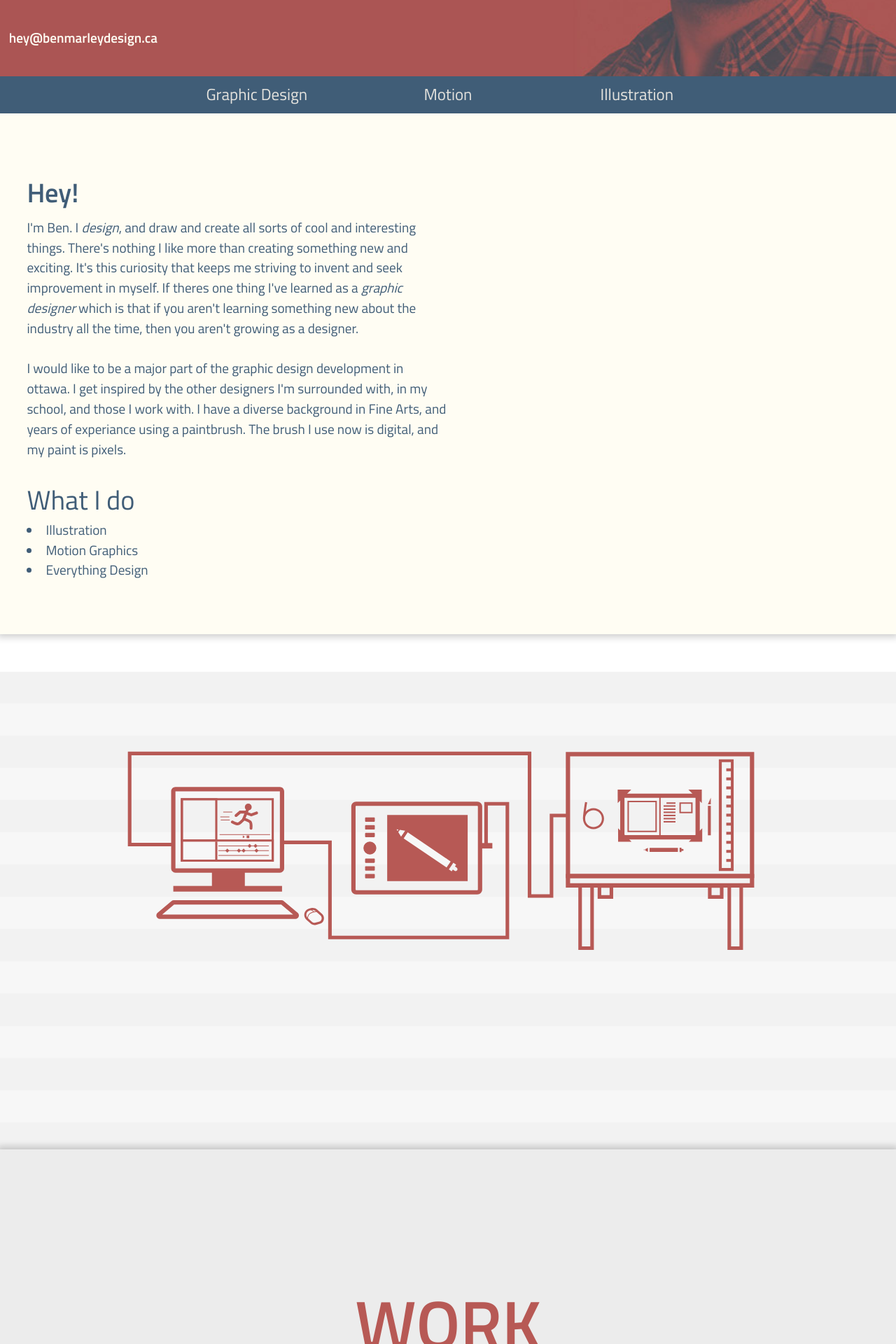
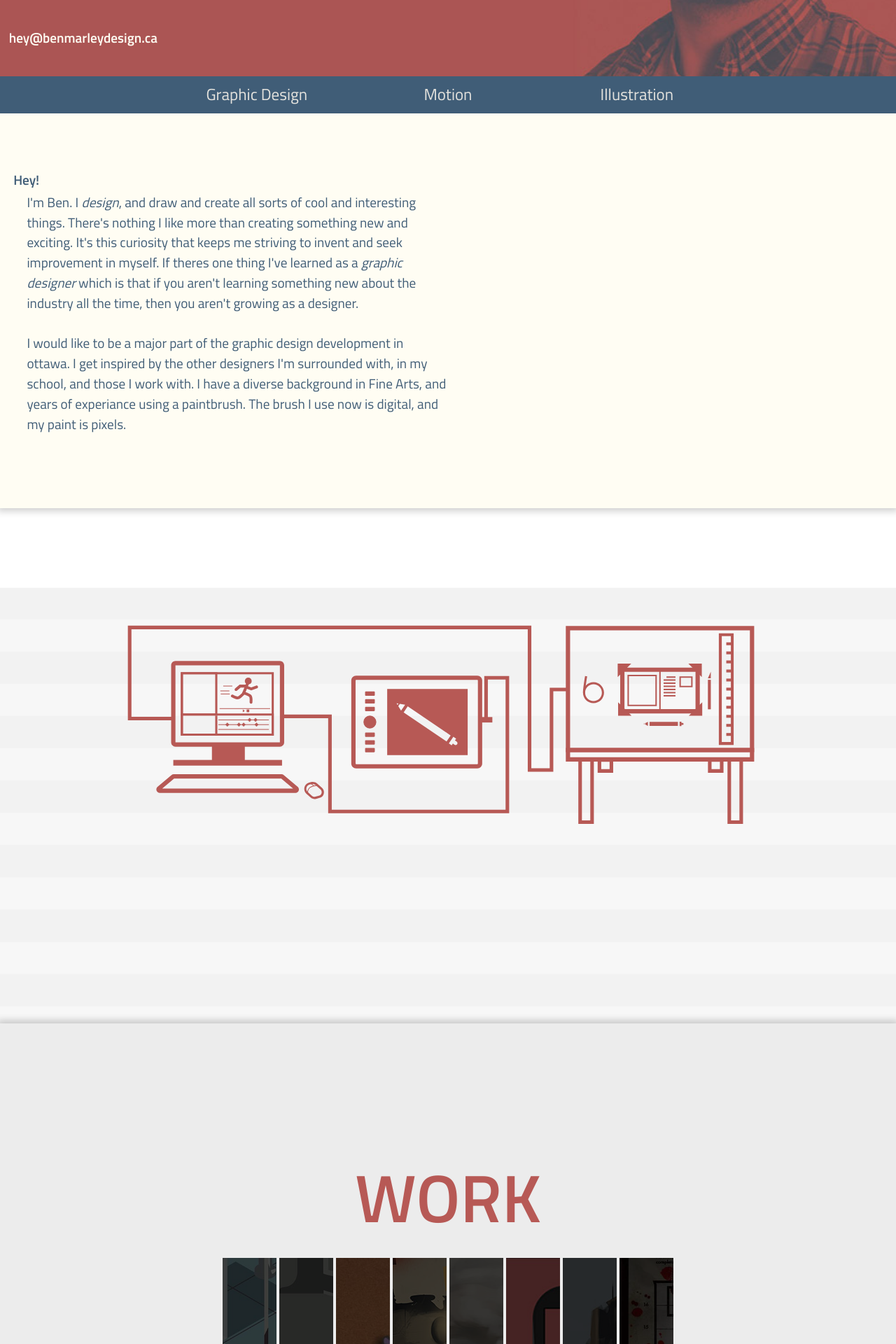
Before and after one commit to benmarley/portfolio, a Jekyll site: the page built from index.html, in a window 1280 px wide. Shown: the part 501-2421 px from the top of the page at 70% size. Built offline with Jekyll 4.4.1, drawn with Linux system fonts in a browser that asks for light colours; nearby versions of some CDN libraries; Markdown is read by kramdown in place of the engine named in the settings; comment, search, counter and statistics services are not loaded.

```diff
--- a/_includes/css/main.css
+++ b/_includes/css/main.css
@@ -303,7 +303,7 @@ img {
 
 .intro {
 	margin: 0;
-	font-size: 200%;
+	font-size: 100%;
 	padding-left: 1em;
 	color: #405d77;
 }
--- a/index.html
+++ b/index.html
@@ -32,16 +32,11 @@ title: Ben Marley – Designer - Ottawa, Canada
 		<h2 class="intro">Hey!</h2>
 		<p class="center-intro">I'm Ben. I <em>design</em>, and draw and create all sorts of cool and interesting things. There's nothing I like more than creating something new and exciting. It's this curiosity that keeps me striving to invent and seek improvement in myself. If theres one thing I've learned as a <em>graphic designer</em> which is that if you aren't learning something new about the industry all the time, then you aren't growing as a designer.</p>
 		<p class="center-intro">I would like to be a major part of the graphic design development in ottawa. I get inspired by the other designers I'm surrounded with, in my school, and those I work with. I have a diverse background in Fine Arts, and years of experiance using a paintbrush. The brush I use now is digital, and my paint is pixels.</p>
-		<ul class="intro bullets"> What I do</ul>
-			<li class="center-intro">Illustration</li>
-			<li class="center-intro">Motion Graphics</li>
-			<li class="center-intro">Everything Design</li>
-		</ul>
 	</div>
 
 	<div class="parallax-banner par-vis">
 		<img class="image-back-parallax" src="images/bg-par-01.svg" alt="image">
-		<img class="parallax-header" src="images/items-image.svg">
+		<img class="parallax-header" src="images/items-image.svg" alt="parallax header">
 	</div>
 
 	<main role="main" class="main">
@@ -157,10 +152,8 @@ title: Ben Marley – Designer - Ottawa, Canada
 			</div>
 		</div>
 
-		<div class="wrapper">
-			<a href="{{site.baseurl}}/#banner" class="back-to-top grey scroll">
-				<p>Back To Top</p>
-			</a>
+		<div class="back-to-top grey scroll">
+			<a href="{{site.baseurl}}/#banner">Back To Top</a>
 		</div>
 
 		<footer class="footer" id="footer">
--- a/js/main.js
+++ b/js/main.js
@@ -1,5 +1,5 @@
 $('.scroll').localScroll({
-	target: 'scroll'
+	target: 'body'
 });
 
 // $scroll.on('click', function () {
```
